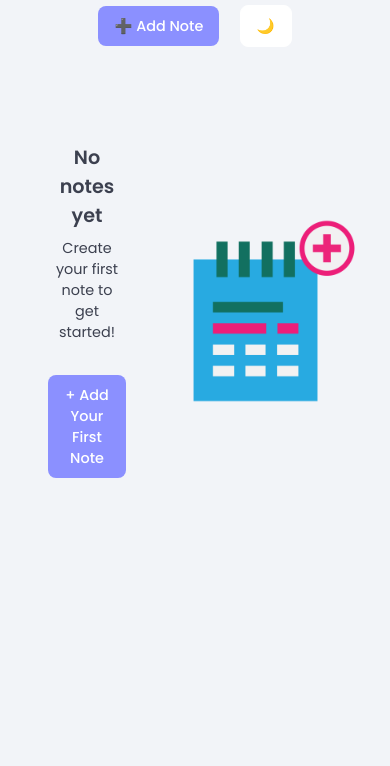
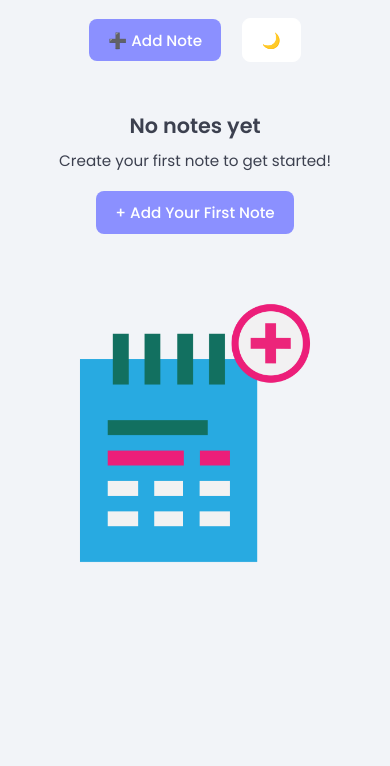
Before and after one commit to PrajwalMundekar/Note-Script-, a plain HTML site: page index.html in a window 390 px wide. Shown: the part 78-844 px from the top of the page. Drawn offline with Linux system fonts and the light colour scheme.

Commit message:
Update style.css

```diff
--- a/style.css
+++ b/style.css
@@ -37,7 +37,9 @@ h1 {
   margin-bottom: 1rem;
 }
 
-button, input, textarea {
+button,
+input,
+textarea {
   font: inherit;
 }
 
@@ -134,7 +136,8 @@ header {
   visibility: visible;
 }
 
-.edit-btn, .delete-btn {
+.edit-btn,
+.delete-btn {
   width: 32px;
   height: 32px;
   border: none;
@@ -220,7 +223,8 @@ dialog::backdrop {
   color: var(--text-color);
 }
 
-.form-input, .form-textarea {
+.form-input,
+.form-textarea {
   width: 100%;
   padding: 0.75rem;
   border: 2px solid var(--surface-color);
@@ -231,7 +235,8 @@ dialog::backdrop {
   color: var(--text-color);
 }
 
-.form-input:focus, .form-textarea:focus {
+.form-input:focus,
+.form-textarea:focus {
   outline: none;
   border-color: var(--brand-color);
 }
@@ -247,7 +252,8 @@ dialog::backdrop {
   justify-content: flex-end;
 }
 
-.cancel-btn, .save-btn {
+.cancel-btn,
+.save-btn {
   padding: 0.75rem 1.5rem;
   border: none;
   border-radius: 0.5rem;
@@ -283,10 +289,10 @@ dialog::backdrop {
   font-weight: 600;
 }
 
-.emptyNotes{
-    display: flex;
-    justify-content: center;
-    align-items: center;
+.emptyNotes {
+  display: flex;
+  justify-content: center;
+  align-items: center;
 }
 
 .empty-state p {
@@ -294,9 +300,14 @@ dialog::backdrop {
   margin-bottom: 2rem;
 }
 
+
+
+
+
 /* ✅ RESPONSIVE DESIGN */
 
 /* --- Small Devices (Phones) --- */
+/* 📱 Responsive Design for Mobile Devices */
 @media (max-width: 600px) {
 
   body {
@@ -305,20 +316,50 @@ dialog::backdrop {
 
   header {
     flex-direction: column;
+    align-items: center;
     gap: 1rem;
-    text-align: center;
-  }
-
-  header h1 {
-    font-size: 1.5rem;
   }
 
   .add-note-btn,
   .theme-toggle-btn {
-    padding: 0.6rem 1rem;
-    font-size: 0.9rem;
+    padding: 0.6rem 1.2rem;
+    font-size: 0.95rem;
   }
 
+  /* Empty notes layout on mobile */
+  .emptyNotes {
+    flex-direction: column;
+    text-align: center;
+    align-items: center;
+    justify-content: flex-start;
+    margin-top: 2rem;
+  }
+
+  .empty-state {
+    padding: 1rem;
+  }
+
+  .empty-state h2 {
+    font-size: 1.3rem;
+    margin-bottom: 0.5rem;
+  }
+
+  .empty-state p {
+    font-size: 0.95rem;
+    margin-bottom: 1.2rem;
+  }
+
+  .empty-state .add-note-btn {
+    margin-bottom: 1.5rem;
+  }
+
+  .emptyNotes img {
+    width: 80%;
+    height: auto;
+    max-width: 300px;
+  }
+
+  /* Notes grid adjustment for smaller screens */
   .notes-grid {
     grid-template-columns: 1fr;
     gap: 1rem;
@@ -333,43 +374,24 @@ dialog::backdrop {
   }
 
   .note-content {
-    font-size: 0.9rem;
+    font-size: 0.95rem;
   }
 
   dialog {
     width: 95vw;
-    max-width: none;
+    border-radius: 0.75rem;
   }
 
   .dialog-content {
     padding: 1.2rem;
   }
+}
 
-  .dialog-title {
-    font-size: 1.2rem;
-  }
 
-  .cancel-btn,
-  .save-btn {
-    padding: 0.6rem 1rem;
-    font-size: 0.9rem;
-  }
-  .empty-state {
-    display: block;
-  }
-  .empty-state h2 {
-    font-size: 1.2rem;
-  }
 
-  .empty-state p {
-    font-size: 0.9rem;
-  }
 
-  .emptyNotes img {
-    width: 200px;
-    height: 200px;
-  }
-}
+
+
 
 /* --- Medium Devices (Tablets) --- */
 @media (min-width: 601px) and (max-width: 900px) {
```
